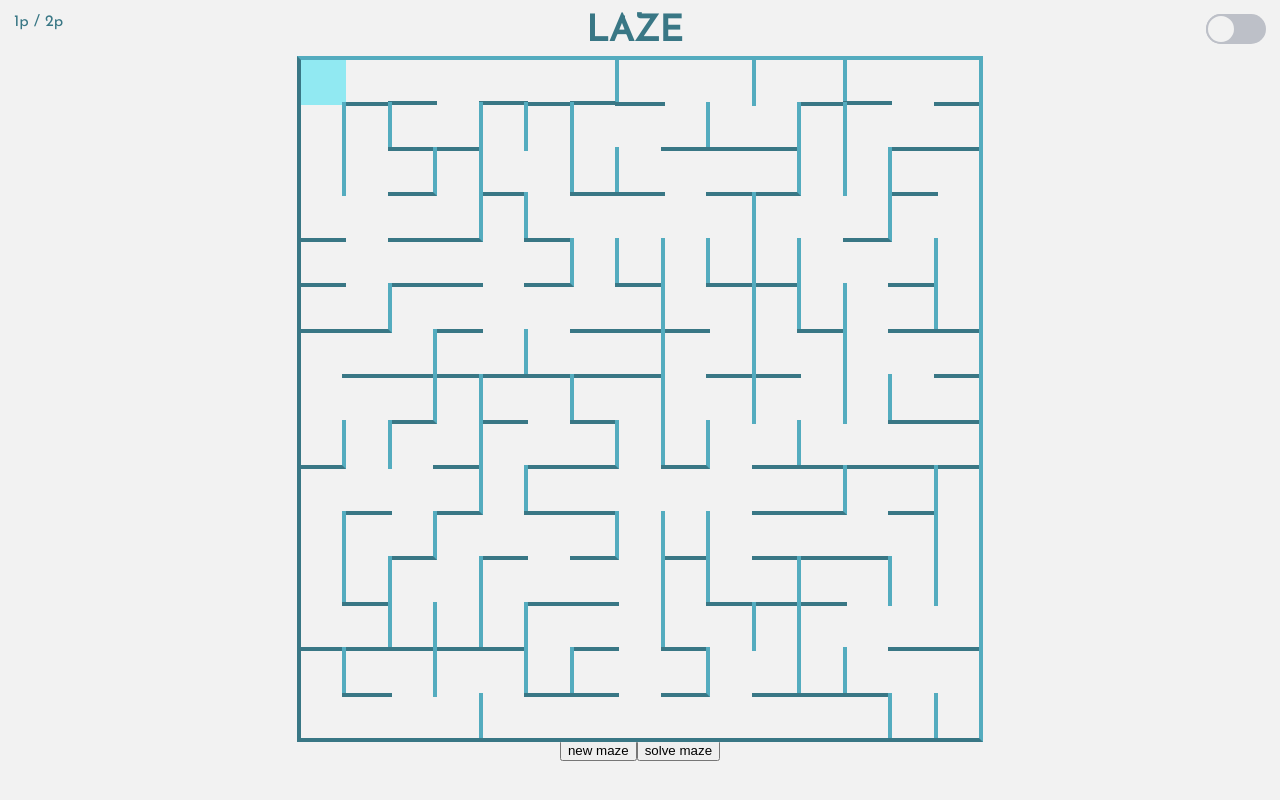
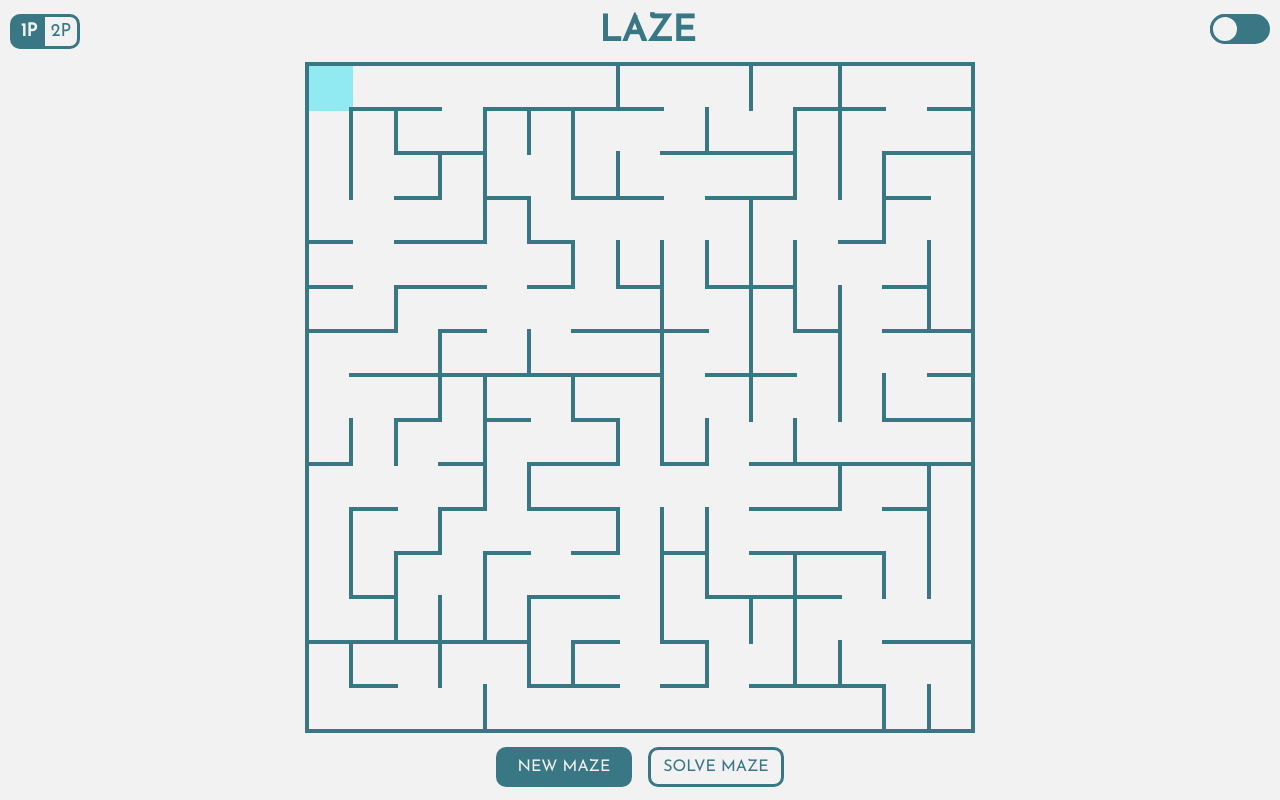
Before and after one commit to danuscript/laze, a React (Create React App) app: page / in a window 1280 px wide. Built offline with nearby package versions, Linux system fonts and the light colour scheme.

Commit message:
Button styling and dark mode color adjustment

```diff
--- a/src/App.css
+++ b/src/App.css
@@ -33,7 +33,9 @@ body {
 
 .header {
   display: flex;
-  padding: 0.25em;
+  padding-top: 0.25em;
+  padding-bottom: 0.25em;
+  margin-bottom: 0.4em;
   justify-content: space-between;
   align-items: flex-start;
   height: 3em;
@@ -53,6 +55,31 @@ body {
   position: absolute;
 }
 
+.buttonTray {
+  margin-top: 1em;
+  display: flex;
+  justify-content: center;
+  align-items: center;
+  gap: 1em;
+}
+
+button {
+  border: none;
+  font-family: 'Josefin sans', sans-serif;
+  font-size: medium;
+  height: 2.5em;
+  padding-top: 0;
+  padding-bottom: 0;
+  width: 8.5em;
+  border-radius: 10px;
+  transition: background-color 0.3s ease, border 0.3s ease;
+}
+
+.secondary {
+  font-family: 'Courier New', Courier, monospace;
+  border: 10px solid blue;
+}
+
 .pathBackground {
   z-index: -2;
   height: 100%;
@@ -64,7 +91,7 @@ body {
 
 .grid {
   display: grid;
-  max-height: calc(100vh - 1.35em - 6em);
+  max-height: calc(100vh - 1.35em - 7em);
   margin: auto;
   position: relative;
 }
@@ -73,9 +100,11 @@ body {
   display: block;
   width: 60px;
   height: 30px;
-  background-color: #BDC0C8;
+  background-color: var(--darkBlue);
   border-radius: 30px;
   cursor: pointer;
+  margin-left: 5px;
+  transition: background-color 0.3s ease, color 0.3s ease;
 }
 
 .toggle {
@@ -87,15 +116,59 @@ body {
   transition: left 0.3s ease-in-out, background-color 0.3s ease-in-out;
   position: relative;
   left: 0;
-  border: 2px solid #BDC0C8;
+  border: 3px solid var(--darkBlue);
   box-sizing: border-box;
 }
 
 #checkbox:checked + .toggle {
   left: 30px;
   background-color: var(--darkGray);
+  border: 3px solid var(--lightBlue);
 }
 
 #checkbox {
   display: none;
 }
+
+.mode-select {
+  display: flex;
+  align-items: center;
+  width: 80px;
+}
+
+.mode-option {
+  font-size: large;
+  box-sizing: border-box;
+  display: flex;
+  align-items: center;
+  justify-content: center;
+  width: 35px;
+  height: 35px;
+  background-color: transparent;
+  color: currentColor;
+  border: 3px solid currentColor;
+  border-right: 0;
+  border-radius: 10px 0 0 10px;
+  cursor: pointer;
+  transition: background-color 0.3s ease, color 0.3s ease;
+}
+
+.mode-right {
+  font-size: large;
+  border-left: 0;
+  border-right: 3px solid currentColor;
+  border-radius: 0 10px 10px 0;
+}
+
+.active {
+  background-color: currentColor;
+  font-weight: bold;
+}
+
+.mode-option input[type="radio"] {
+  display: none;
+}
+
+.active > .playerLabel {
+  transition: color 0.3s;
+}
--- a/src/App.jsx
+++ b/src/App.jsx
@@ -4,6 +4,7 @@ import Button from './Components/Button';
 import { GlobalContext, GlobalProvider } from './Context/GlobalState';
 import React, { useContext, useEffect } from 'react';
 import Toggle from './Components/Toggle';
+import ModeSelect from './Components/ModeSelect';
 
 const App = () => {
   return (
@@ -44,14 +45,14 @@ const Main = () => {
   return (
     <div className='App' style={{color: darkMode ? 'var(--lightBlue)' : 'var(--darkBlue)'}}>
       <div className='header'>
-        <div className='twoPlayerButton'>1p / 2p</div>
+        <ModeSelect />
         <h1 className='title'>LAZE</h1>
         <Toggle onChange={onChange} />
       </div>
       <GridVis grid={grid} />
-      <div className='buttonTray'>
-        <Button label='new maze' onClick={() => generateMaze(15, 15)} />
-        <Button label='solve maze' onClick={() => solve(false)} />
+      <div className='buttonTray' style={{color: darkMode ? 'var(--lightBlue)' : 'var(--darkBlue)'}}>
+        <Button label='NEW MAZE' onClick={() => generateMaze(25, 25)} />
+        <Button label='SOLVE MAZE' secondary='true' onClick={() => solve(false)} />
       </div>
     </div>
   );
--- a/src/Components/Button.jsx
+++ b/src/Components/Button.jsx
@@ -1,7 +1,20 @@
-export default function Button({label, onClick}) {
+import React, { useContext } from "react";
+import { GlobalContext } from "../Context/GlobalState";
+
+export default function Button({ label, onClick, secondary }) {
+  const { darkMode } = useContext(GlobalContext);
+  console.log(label, secondary);
+  let backgroundColor = darkMode ? 'var(--lightBlue)' : 'var(--darkBlue)';
+  if (secondary) backgroundColor = darkMode ? 'var(--darkGray)' : 'var(--lightGray)';
+  let color = darkMode ? 'var(--darkGray)' : 'var(--lightGray)';
+  if (secondary) color = darkMode ? 'var(--lightBlue)' : 'var(--darkBlue)';
   return (
     <>
-      <button onClick={onClick}>{label}</button>
+      <button style={{
+        color,
+        backgroundColor,
+        border: `3px solid ${darkMode ? 'var(--lightBlue)' : 'var(--darkBlue)'}`
+      }} onClick={onClick}>{label}</button>
     </>
   )
 }
--- a/src/Components/CellVis.jsx
+++ b/src/Components/CellVis.jsx
@@ -2,13 +2,29 @@ import React, { useContext } from 'react';
 import { GlobalContext } from '../Context/GlobalState';
 
 export default function Cell({ cell, distance }) {
-  const { solved, path, grid } = useContext(GlobalContext)
+  const { solved, path, grid, darkMode } = useContext(GlobalContext)
+  const wallColor = darkMode ? 'var(--lightBlue)' : 'var(--darkBlue)'
   const walls = {
-    borderLeft: `${cell.westWall ? '4px solid var(--darkBlue)' : '0'}`,
-    borderRight: `${cell.eastWall ? '4px solid var(--midBlue)' : '0'}`,
-    borderTop: `${cell.northWall ? '4px solid var(--midBlue)' : '0'}`,
-    borderBottom: `${cell.southWall ? '4px solid var(--darkBlue)' : '0'}`,
+    borderLeft: `${cell.westWall ? `4px solid ${wallColor}` : '0'}`,
+    borderRight: `${cell.eastWall ? `4px solid ${wallColor}` : '0'}`,
+    borderTop: `${cell.northWall ? `4px solid ${wallColor}` : '0'}`,
+    borderBottom: `${cell.southWall ? `4px solid ${wallColor}` : '0'}`,
   }
+
+  const rgbGradient = (offset) => {
+    const light = {
+      red: Math.min(145 + offset * 1.8, 217),
+      green: Math.max(233 + offset * -1.425, 176),
+      blue: Math.max(242 + offset * -0.8, 210),
+    };
+    const dark = {
+      red: Math.min(104 + offset * 1.575, 167),
+      green: 121,
+      blue: Math.max(204 + offset * -0.275, 193)
+
+    }
+    return darkMode ? dark : light;
+  };
 
   const pathOffset = path.get(cell) || 0;
   const solutionOffset = +distance || 0;
@@ -30,6 +46,7 @@ export default function Cell({ cell, distance }) {
     opacity: `${+solved}`,
   }
 
+
   return (
     <div className='cell' style={walls}>
       <div className='pathBackground' style={pathStyle}></div>
@@ -37,9 +54,3 @@ export default function Cell({ cell, distance }) {
     </div>
   );
 };
-
-const rgbGradient = (offset) => ({
-  red: Math.min(145 + offset * 1.8, 217),
-  green: Math.max(233 + offset * -1.425, 176),
-  blue: Math.max(242 + offset * -0.8, 210),
-});
--- /dev/null
+++ b/src/Components/ModeSelect.jsx
@@ -0,0 +1,40 @@
+import React, { useState, useContext } from 'react';
+import { GlobalContext } from '../Context/GlobalState';
+
+const ModeSelect = () => {
+  const [mode, setMode] = useState('1P');
+  const { darkMode } = useContext(GlobalContext);
+
+  const handleModeChange = (event) => {
+    setMode(event.target.value);
+  };
+
+  const bgColor = darkMode ? 'var(--darkGray)' : 'var(--lightGray';
+  console.log(darkMode);
+
+  return (
+    <div className="mode-select">
+      <label className={`mode-option ${mode === '1P' ? 'active' : ''}`}>
+        <input
+          type="radio"
+          value="1P"
+          checked={mode === '1P'}
+          onChange={handleModeChange}
+        />
+        <div className='playerLabel' style={{ color: mode === '1P' ? bgColor : 'currentcolor'}}>1P</div>
+
+      </label>
+      <label className={`mode-option mode-right ${mode === '2P' ? 'active' : ''}`}>
+        <input
+          type="radio"
+          value="2P"
+          checked={mode === '2P'}
+          onChange={handleModeChange}
+        />
+        <div className='playerLabel' style={{ color: mode === '2P' ? bgColor : 'currentcolor'}}>2P</div>
+      </label>
+    </div>
+  );
+};
+
+export default ModeSelect;
--- a/src/Components/Toggle.jsx
+++ b/src/Components/Toggle.jsx
@@ -1,7 +1,9 @@
-import React, { useState } from 'react';
+import React, { useState, useContext } from 'react';
+import { GlobalContext } from '../Context/GlobalState';
 
 export default function Toggle({ onChange }) {
   const [checked, setChecked] = useState(true);
+  const { darkMode } = useContext(GlobalContext);
   const handleChange = () => {
     setChecked(!checked);
     onChange(checked);
@@ -9,7 +11,7 @@ export default function Toggle({ onChange }) {
 
   return (
     <>
-      <label className='toggleContainer'>
+      <label className='toggleContainer' style={{ backgroundColor: darkMode ? 'var(--lightBlue)' : 'var(--darkBlue)'}}>
         <input id='checkbox' type='checkbox' onChange={handleChange}></input>
         <span className='toggle'></span>
       </label>
```
